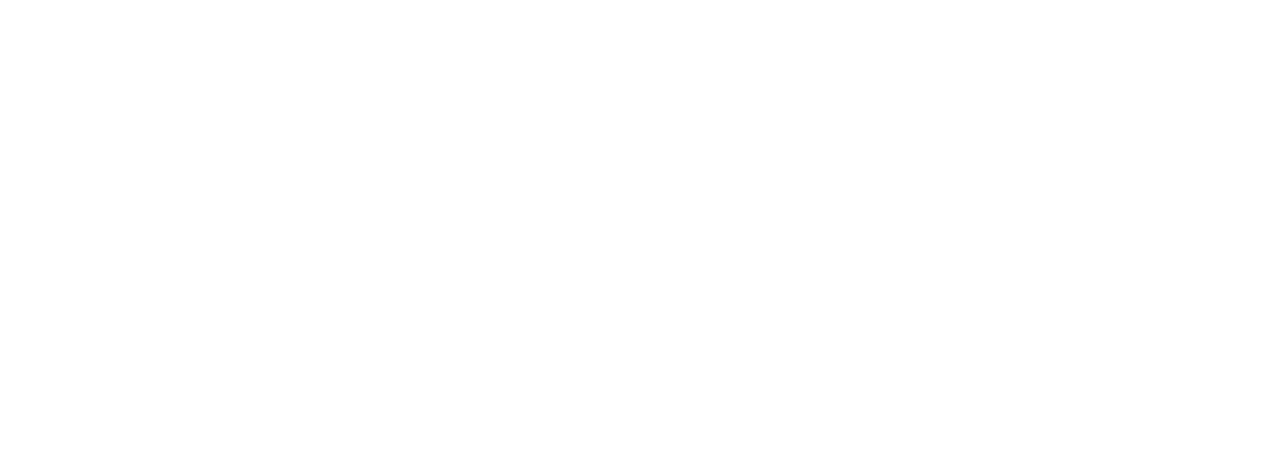
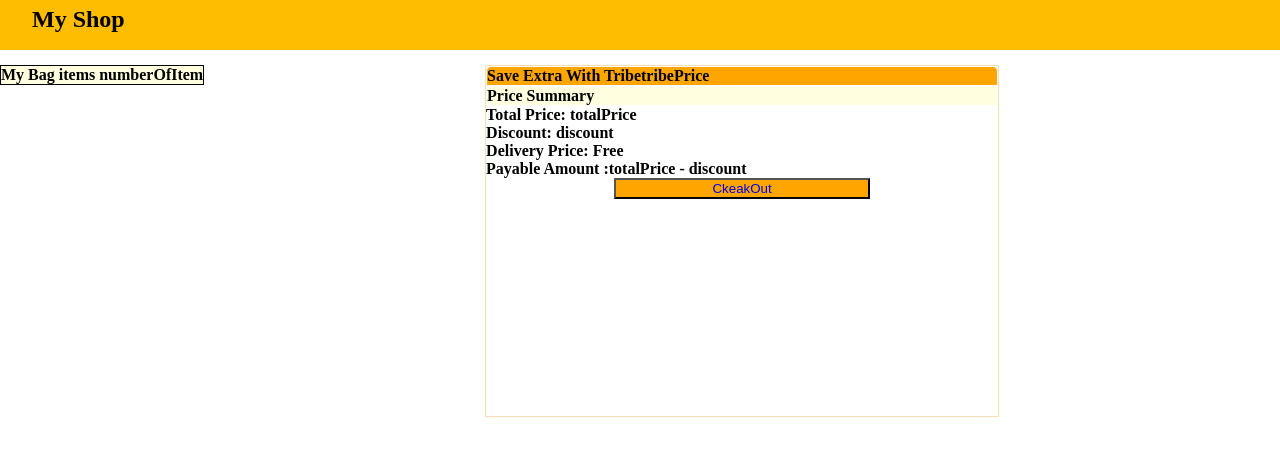
Before and after one commit to saurabhyadav01/moneyyaapp-assignment, a React (Create React App) app: page /cart in a window 1280 px wide. Before the commit this address had no page. Shown: the top 456 px of the page. Built offline with nearby package versions, Linux system fonts and the light colour scheme.

Commit message:
cart  component added

```diff
--- a/src/Routes/AllRoutes.jsx
+++ b/src/Routes/AllRoutes.jsx
@@ -1,6 +1,7 @@
 import React from "react";
 
 import { BrowserRouter, Routes, Route } from "react-router-dom";
+import Cart from "../components/Cart.jsx";
 import Landing from "../components/Landing";
 import ProductDetails from "../components/ProductDetails";
 const AllRoutes=()=>
@@ -11,7 +12,7 @@
       <Routes>
        <Route path="/" element={<Landing />}></Route>
        <Route path="products/:id" element={<ProductDetails/>}></Route>
-
+       <Route path="cart" element={<Cart/>}></Route>
       </Routes>
         </>
     )
--- /dev/null
+++ b/src/components/Cart.jsx
@@ -0,0 +1,278 @@
+import React, { useEffect, useState } from "react";
+import Header from "./Header";
+
+import { Link, useNavigate } from "react-router-dom";
+
+import axios from "axios";
+import { useDispatch, useSelector } from "react-redux";
+
+
+
+
+ const  Cart=()=>
+{
+//   const navigate=useNavigate()
+//   const loginData = useSelector((store) => store.loginData.loading);
+
+// if(loginData)
+// {
+//  return(
+
+//    <>
+//    <CartLists />
+
+//    </>
+//  )
+// }else
+// {
+//  // navigate("Home/SignIn")
+
+// }
+// }
+// const CartLists = () => {
+
+
+//   const aData = useSelector((state) => state.addressData.address);
+//   const Dispatch = useDispatch();
+
+
+//   const [incProduct, setIncProduct] = useState(1);
+//   const handleDelete = (i) => {
+//     axios
+//       .put(`https://ecommrcebackend.herokuapp.com/carts/${i}`)
+//       .then((response) => {
+//         // console.log(response.status);
+//         // console.log(response.data);
+//         Dispatch(fetchCartProduct());
+//         setData([...cartProducts]);
+//       })
+//       .catch((e) => console.log("something went wrong :(", e));
+//   };
+
+//   useEffect(() => {
+//     Dispatch(fetchCartProduct());
+//   }, []);
+//   data.map((e) => {});
+
+//   const id= aData._id
+
+//   const numberOfItem = data.length;
+//   let totalPrice = 0;
+//   let tribePrice = 0;
+//   let discount = 0;
+
+//   const Total = cartProducts.map((e) => {
+//     totalPrice += e.price * e.quantity;
+//     tribePrice = +e.tribe;
+
+//     discount += +e.discount * +e.quantity;
+//   });
+//   //console.log(totalPrice-discount)
+//   const handledec = (id) => {
+//     const filterData = data.filter((e) => {
+//       if (e.id === id && e.quantity > 1) {
+//         e.quantity--;
+//       }
+//       return e;
+//     });
+//     setData([...filterData]);
+//   };
+//   const handleinc = (id) => {
+//     const filterData = cartProducts.filter((e) => {
+//       if (e.id === id) {
+//         e.quantity++;
+//       }
+//       return e;
+//     });
+
+//     setData([...filterData]);
+//   };
+
+//   const getData = () => {
+//     setData([...cartProducts]);
+//   };
+
+//   useEffect(() => {
+//     getData();
+//   }, []);
+// // if(id==undefined)
+// // {
+// //   return
+// // }
+
+//   const amountToPay = totalPrice - discount;
+
+  return (
+    <React.Fragment>
+
+      <Header />
+
+      <div style={{ display: "flex" }}>
+        <div className="left">
+          <div
+            style={{
+              border: ".5px solid black",
+              backgroundColor: "#ffffe0",
+              marginTop: "15px",
+            }}
+          >
+            <h4>My Bag items {"numberOfItem"}</h4>
+          </div>
+          <div className="container">
+            {[].map((e, index) => (
+              <div className="flex" key={index}>
+                <div>
+                  <h4>{"e.id"}</h4>
+                </div>
+                <img style={{ width: "12%" }} src={""} alt="" />
+                <div>
+                  <h4>{"efd"}</h4>
+                </div>
+                <div>
+                  <h4> ₹{""}</h4>
+                </div>
+                <div style={{ padding: "5px" }}>
+                  <button
+                    style={{ width: "40px" }}
+                    onClick={() => {
+                    //   handleinc(e.id);
+                    }}
+                  >
+                    +
+                  </button>
+                </div>
+                <div style={{ padding: "5px" }}>
+                  <button style={{ width: "40px", margin: "" }}>
+                    {"e.quantity"}
+                  </button>
+                </div>
+                <div style={{ padding: "5px" }}>
+                  <button
+                    style={{ width: "40px" }}
+                    onClick={() => {
+                    //   handledec(e.id);
+                    }}
+                  >
+                    -
+                  </button>
+                </div>
+                <div style={{ padding: "5px" }}>
+                  <button
+                    onClick={() => {
+                    //   handleDelete(e._id);
+                    }}
+                  >
+                    Delete
+                  </button>
+                </div>
+              </div>
+            ))}
+          </div>
+        </div>
+        <div
+          className=""
+          style={{
+            margin: "80px",
+            border: ".5px solid wheat",
+            width: "40%",
+            margin: "auto",
+
+            height: "350px",
+            marginTop: "15px",
+          }}
+        >
+          <div
+            style={{
+              border: ".5px solid white ",
+              borderRadius: "5px 5px 1px 1px",
+              backgroundColor: "#ffa500",
+            }}
+          >
+            <h4>Save Extra With Tribe{"tribePrice"}</h4>
+          </div>
+          <div
+            style={{
+              border: ".5px solid white",
+              borderRadius: "1px 1px 1px 5px",
+              backgroundColor: "#ffffe0",
+            }}
+          >
+            <h4>Price Summary</h4>
+          </div>
+          <h4>Total Price: {"totalPrice"}</h4>
+          <h4> Discount: {"discount"}</h4>
+          <h4> Delivery Price: {"Free"}</h4>
+          <h4>Payable Amount :{"totalPrice - discount"}</h4>
+
+        <div style={{display:"flex"}}>
+
+          {/* <Button
+            sx={{
+              color: "black",
+              backgroundColor: "#ffa500",
+              width: "50%",
+              marginLeft: "20px",
+            }}
+          >
+            {" "}
+            <Link to="oderSummary" style={{ textDecoration: "none" }}>
+              Add Address
+            </Link>
+          </Button> */}
+
+          <button
+            style={{
+              color: "black",
+              backgroundColor: "#ffa500",
+              width: "50%",
+              marginLeft: "25%",
+            }}
+          >
+            {" "}
+            <Link to={`ordersummary/${"id "}`} style={{ textDecoration: "none" }}>
+              CkeakOut
+            </Link>
+          </button>
+        </div>
+        </div>
+      </div>
+    </React.Fragment>
+  );
+};
+
+const style = {
+  position: 'absolute',
+  top: '50%',
+  left: '50%',
+  transform: 'translate(-50%, -50%)',
+  width: 500,
+  bgcolor: 'background.paper',
+
+  boxShadow: 24,
+  p: 4,
+};
+
+// function BasicModal() {
+//   const [open, setOpen] = React.useState(false);
+//   const handleOpen = () => setOpen(true);
+//   const handleClose = () => setOpen(false);
+
+//   return (
+//     <div>
+//       <Button onClick={handleOpen} sx={{color: "black",
+//               backgroundColor: "#ffa500",width:"200%",marginLeft:"10%"}}>Add Address</Button>
+//       <Modal
+//         open={open}
+//         onClose={handleClose}
+//         aria-labelledby="modal-modal-title"
+//         aria-describedby="modal-modal-description"
+//       >
+//         <Box sx={style}>
+//          <Address />
+//         </Box>
+//       </Modal>
+//     </div>
+//   );
+// }
+
+export default Cart;
--- a/src/components/Home.jsx
+++ b/src/components/Home.jsx
@@ -9,7 +9,8 @@
         <>
          <Header />
         <ProductListing />
-         {/* <ProductDetails /> */}
+         <ProductDetails />
+
      </>
     )
 }
```
